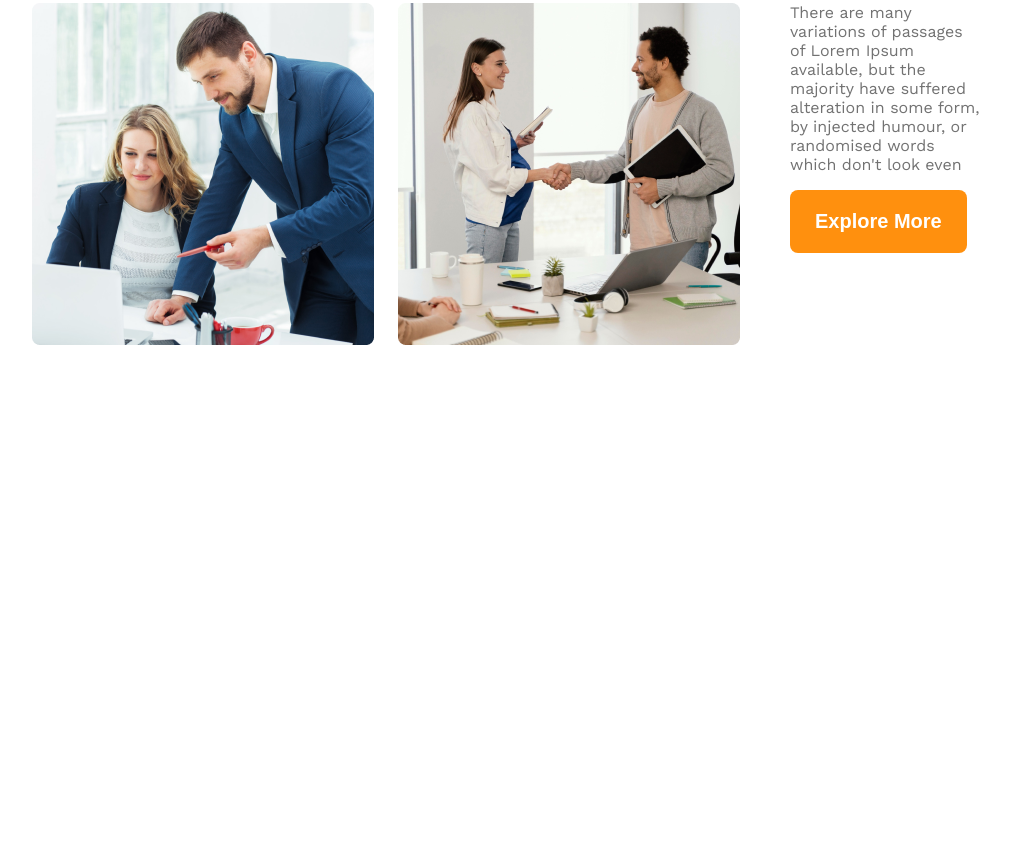
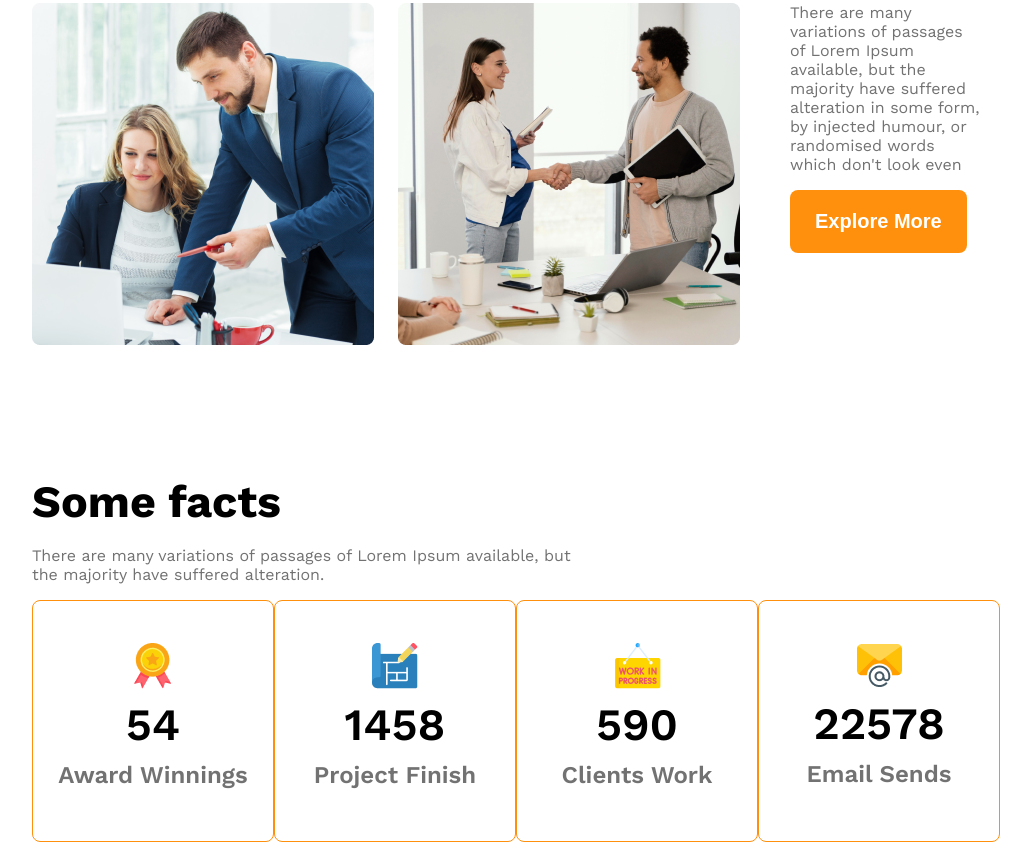
Before and after one commit to MD-YUSUF-1/g3-architect, a plain HTML site: page index.html in a window 1280 px wide. Shown: the part 1522-2372 px from the top of the page, without its empty margins (134-1165 px from the left). Before the commit the page ends 1875 px from the top, so only its background shows below. Drawn offline with nearby package versions, Linux system fonts and the light colour scheme.

Commit message:
responsive our feature section and responsive some facts section completed

```diff
--- a/index.html
+++ b/index.html
@@ -29,6 +29,7 @@
         </div>
     </header>
     <main >
+        <!-- Teams section -->
         <section class="teams display-flex">
             <div class="team-img-container">
                 <img src="./images/team1.png" alt="">
@@ -37,11 +38,52 @@
                 <img src="./images/team4.png" alt="">
             </div>
             <div class="team-our-feature">
-                <h3 class="feature-title"><span id="our-feature-quick-list" class="text-light-gray">Quick list</span> <span id="our-feature-of-our">of Our</span> <span id="our-feature-features">Features</span></h3>
+                <h3 class=" section-title"><span id="our-feature-quick-list" class="text-light-gray">Quick list</span> <span id="our-feature-of-our">of Our</span> <span id="our-feature-features">Features</span></h3>
                 <p class="feature-description text-light-gray">There are many variations of passages of Lorem Ipsum available, but the majority have suffered alteration in some form, by injected humour, or randomised words which don't look even</p>
                 <button class="btn-primary">Explore More</button>
             </div>
         </section>
+
+        <!-- Features will enjoy -->
+         <section>
+
+         </section>
+
+         <!-- some facts -->
+          <section>
+            <h3 class="section-title">Some facts</h3>
+            <p class="text-light-gray facts-description">There are many variations of passages of Lorem Ipsum available, but the majority have suffered alteration.</p>
+            <div class="facts-container">
+                <div class="fact-card display-flex">
+                    <div>
+                        <img src="./images/icons/ribon.png" alt="">
+                    <h4 class="fact-number">54</h4>
+                    <p class="fact-name">Award Winnings</p>
+                    </div>
+                </div>
+                <div class="fact-card display-flex">
+                    <div>
+                        <img src="./images/icons/projects.png" alt="">
+                    <h4 class="fact-number">1458</h4>
+                    <p class="fact-name">Project Finish</p>
+                    </div>
+                </div>
+                <div class="fact-card display-flex">
+                    <div>
+                        <img src="./images/icons/customers.png" alt="">
+                    <h4 class="fact-number">590</h4>
+                    <p class="fact-name">Clients Work</p>
+                    </div>
+                </div>
+                <div class="fact-card display-flex">
+                    <div>
+                        <img src="./images/icons/email.png" alt="">
+                    <h4 class="fact-number">22578</h4>
+                    <p class="fact-name">Email Sends</p>
+                    </div>
+                </div>
+            </div>
+          </section>
     </main>
     <footer>
 
--- a/styles/architect.css
+++ b/styles/architect.css
@@ -29,6 +29,12 @@ main{
 
 main > section{
     margin-top: 130px;
+}
+
+.section-title{
+    font-size: 2.8rem;
+    font-weight: 700px;
+    margin-bottom: 18px;
 }
 
 /* dark 2 */
@@ -68,8 +74,6 @@ main > section{
     font-size: 18px;
     font-weight: 500;
 }
-
-
 
 .navbar, .banner{
     max-width: 75%;
@@ -113,13 +117,6 @@ main > section{
 }
 
 
-
-.feature-title{
-    font-size: 2.8rem;
-    margin-bottom: 18px;
-    font-weight: 700px;
-}
-
 #our-feature-quick-list{
     font-weight: 500;
 }
@@ -129,6 +126,39 @@ main > section{
     color:#FF900E
 }
 
+
+/* Facts section start */
+.facts-container{
+    display: grid;
+    grid-template-columns: repeat(4, 1fr);
+}
+
+.fact-card{
+    border: 1px solid #FF900E;
+    width:240px;
+    height: 240px;
+    border-radius: 8px;
+    align-items: center;
+    justify-content: center;
+    text-align: center;
+}
+
+.fact-number{
+    font-size: 2.8rem;
+    font-weight: 600;
+    margin: 5px 0 10px 0;
+}
+
+.fact-name{
+    font-size:1.5rem;
+    font-weight: 600;
+    margin: 5px 0 10px 0;
+    color: #727272;
+}
+
+.facts-description{
+    max-width: 540px;
+}
 
 
 
@@ -141,7 +171,30 @@ main > section{
 
 /* responsive design */
 @media screen and (max-width:576px) {
-    .navbar, .nav-links{
+    .navbar,
+    .nav-links,
+    .teams{
         flex-direction: column;
     }
+    .team-img-container{
+        grid-template-columns: repeat(1, 1fr);
+    }
+    .facts-container{
+        grid-template-columns: repeat(1, 1fr);
+        justify-items: center;
+        gap: 20px;
+    }
 }
+
+
+/* For medium device */
+@media screen and (min-width: 576px) and (max-width: 992px) {
+    .teams{
+        flex-direction: column;
+    }
+    .facts-container{
+        grid-template-columns: repeat(2, 1fr);
+        justify-items: center;
+        gap: 20px;
+    }
+}
```
